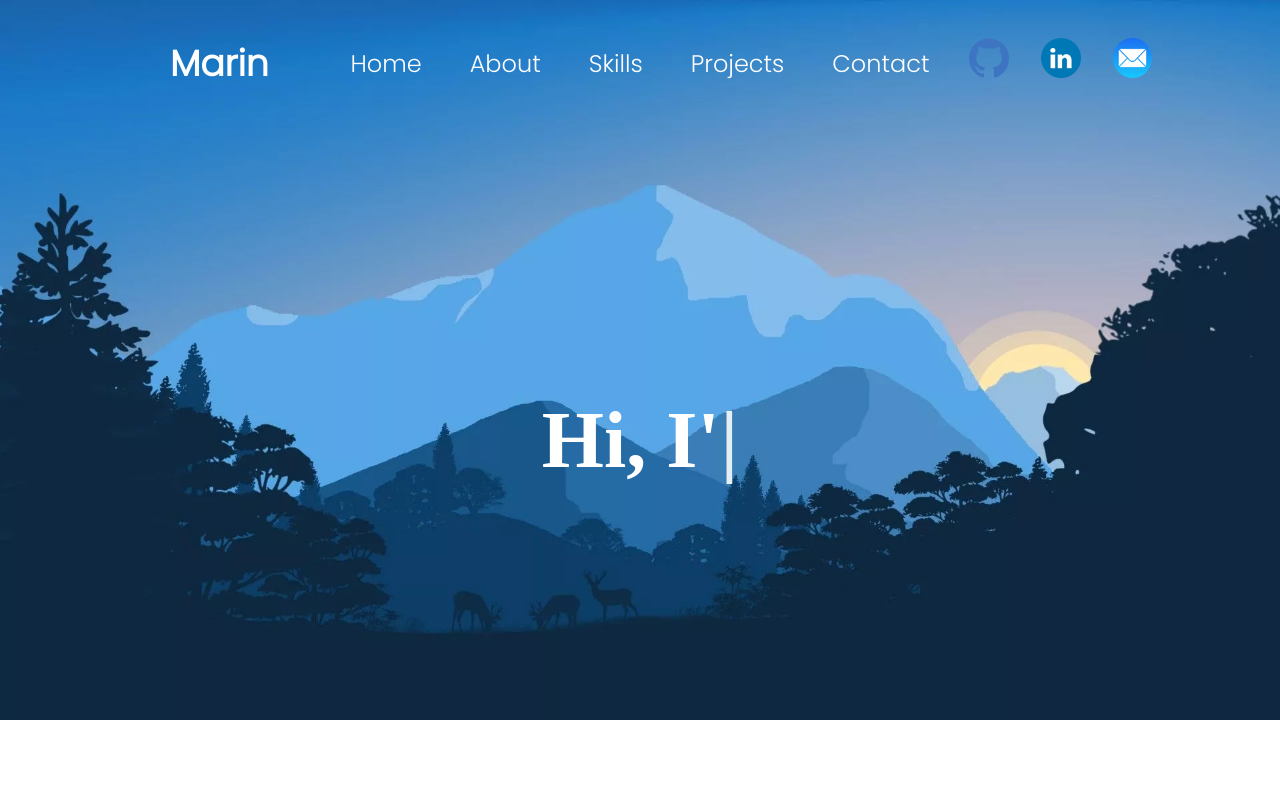
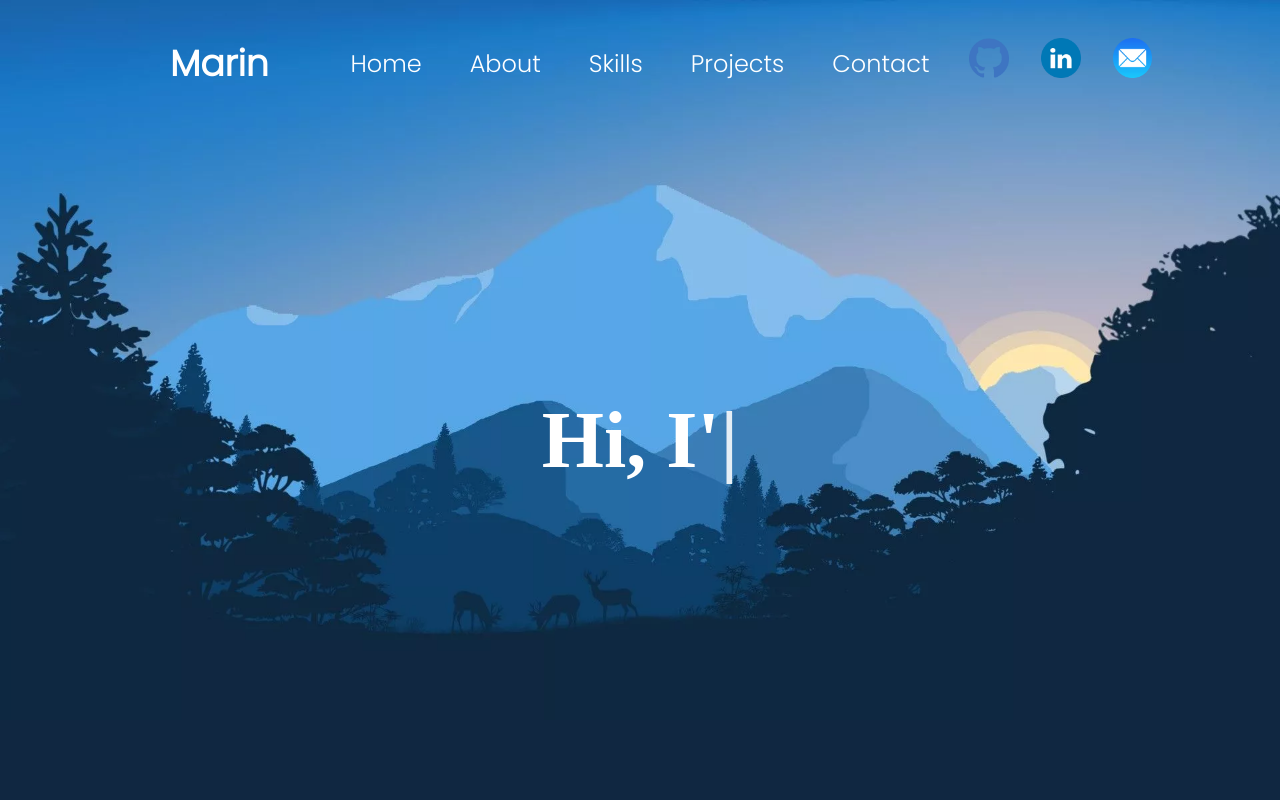
Before and after one commit to MarinJursic/PortfolioNEXT, a Next.js app: page / in a window 1280 px wide. Shown: the top 800 px of the page. Built offline with nearby package versions, Linux system fonts and the light colour scheme.

Commit message:
priority

```diff
--- a/styles/Home.module.scss
+++ b/styles/Home.module.scss
@@ -174,7 +174,7 @@
 .landing {
   margin: 0;
   padding: 0;
-  background-color: white;
+  background-color: #102741;
   height: 60.5rem;
   position: relative;
 
```
